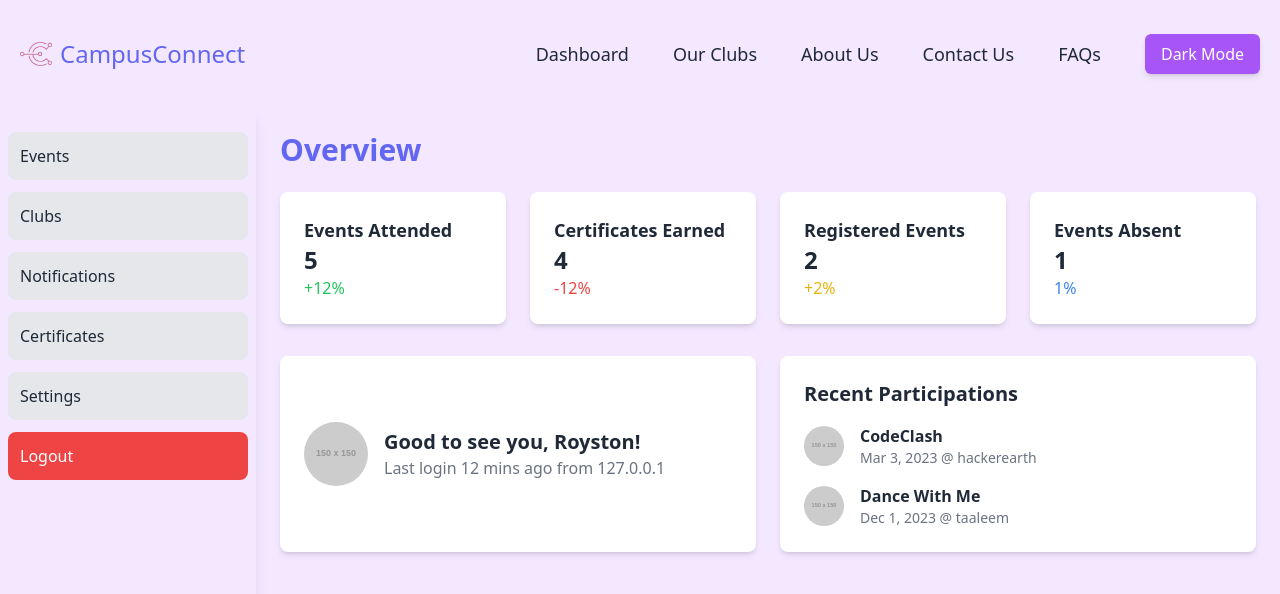
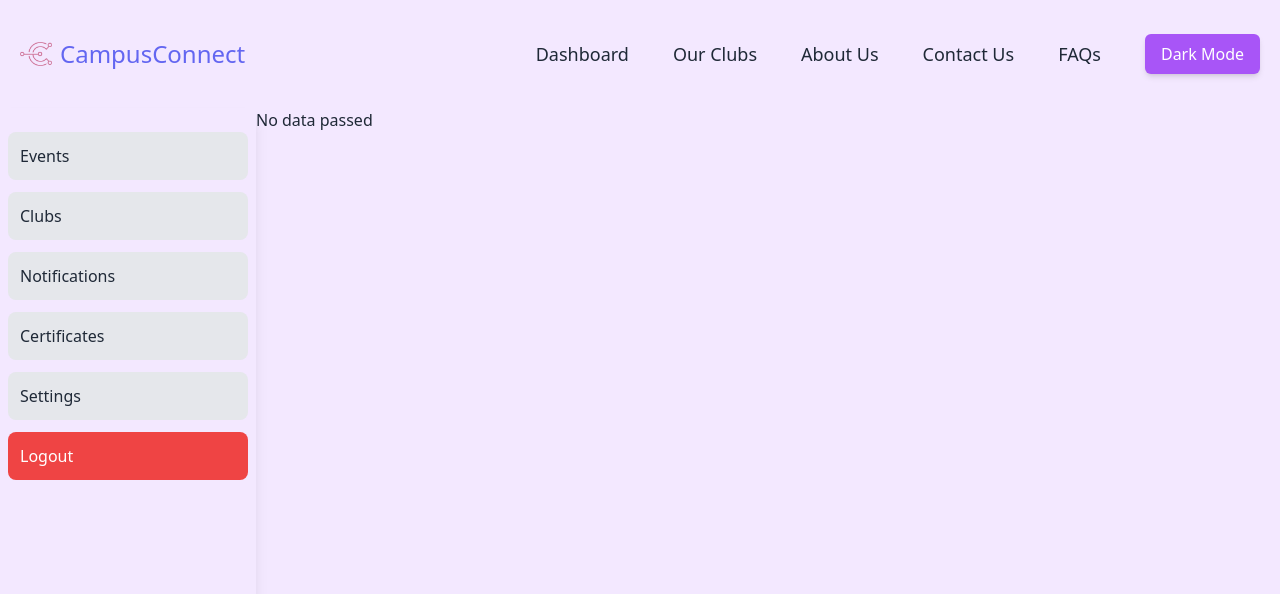
Before and after one commit to roystondz/campusConnect, a React (Vite) app in the folder frontend/: page /dashboard in a window 1280 px wide. Shown: the top 594 px of the page. Built offline with nearby package versions, Linux system fonts and the light colour scheme.

Commit message:
changes in login and signup

```diff
--- a/frontend/components/Dashboard.jsx
+++ b/frontend/components/Dashboard.jsx
@@ -1,14 +1,17 @@
 
 import Sidebar from '../components/Sidebar'; // Assuming you have a Sidebar component
+import { useLocation } from 'react-router-dom';
 
 const Dashboard = () => {
+  const location = useLocation();
+  const {state} = location;
   return (
-    <div className="flex min-h-screen bg-lightPurple-100 dark:bg-gray-800 text-gray-800 dark:text-gray-100">
+    <div className="flex min-h-screen text-gray-800 bg-lightPurple-100 dark:bg-gray-800 dark:text-gray-100">
       <Sidebar /> {/* Sidebar component */}
-
+      {state?(
       <div className="flex-1 p-6">
         {/* Top Navbar */}
-        <div className="flex justify-between items-center mb-6">
+        <div className="flex items-center justify-between mb-6">
           <div className="text-3xl font-semibold text-indigo-500 dark:text-gray-100">Overview</div>
           <div className="flex items-center space-x-4">
 
@@ -17,75 +20,75 @@ const Dashboard = () => {
         </div>
 
         {/* Dashboard Metrics */}
-        <div className="grid grid-cols-1 sm:grid-cols-2 lg:grid-cols-4 gap-6">
+        <div className="grid grid-cols-1 gap-6 sm:grid-cols-2 lg:grid-cols-4">
           {/* Clients Card */}
-          <div className="p-6 bg-white dark:bg-gray-800 rounded-lg shadow-md flex justify-between items-center">
+          <div className="flex items-center justify-between p-6 bg-white rounded-lg shadow-md dark:bg-gray-800">
             <div>
               <h4 className="text-lg font-semibold ">Events Attended</h4>
               <div className="text-2xl font-bold">5</div>
               <div className="text-green-500">+12%</div>
             </div>
             <div className="text-green-500">
-              <i className="fas fa-users text-3xl"></i> {/* Icon */}
+              <i className="text-3xl fas fa-users"></i> {/* Icon */}
             </div>
           </div>
 
           {/* Sales Card */}
-          <div className="p-6 bg-white dark:bg-gray-800 rounded-lg shadow-md flex justify-between items-center">
+          <div className="flex items-center justify-between p-6 bg-white rounded-lg shadow-md dark:bg-gray-800">
             <div>
               <h4 className="text-lg font-semibold">Certificates Earned</h4>
               <div className="text-2xl font-bold">4</div>
               <div className="text-red-500">-12%</div>
             </div>
             <div className="text-blue-500">
-              <i className="fas fa-shopping-cart text-3xl"></i> {/* Icon */}
+              <i className="text-3xl fas fa-shopping-cart"></i> {/* Icon */}
             </div>
           </div>
 
           {/* Performance Card */}
-          <div className="p-6 bg-white dark:bg-gray-800 rounded-lg shadow-md flex justify-between items-center">
+          <div className="flex items-center justify-between p-6 bg-white rounded-lg shadow-md dark:bg-gray-800">
             <div>
               <h4 className="text-lg font-semibold">Registered Events</h4>
               <div className="text-2xl font-bold">2</div>
               <div className="text-yellow-500">+2%</div>
             </div>
             <div className="text-yellow-500">
-              <i className="fas fa-chart-line text-3xl"></i> {/* Icon */}
+              <i className="text-3xl fas fa-chart-line"></i> {/* Icon */}
             </div>
           </div>
 
           {/* Alerts Card */}
-          <div className="p-6 bg-white dark:bg-gray-800 rounded-lg shadow-md flex justify-between items-center">
+          <div className="flex items-center justify-between p-6 bg-white rounded-lg shadow-md dark:bg-gray-800">
             <div>
               <h4 className="text-lg font-semibold">Events Absent</h4>
               <div className="text-2xl font-bold">1</div>
               <div className="text-blue-500">1%</div>
             </div>
             <div className="text-yellow-500">
-              <i className="fas fa-bell text-3xl"></i> {/* Icon */}
+              <i className="text-3xl fas fa-bell"></i> {/* Icon */}
             </div>
           </div>
         </div>
 
         {/* User Profile & Recent Activity */}
-        <div className="grid grid-cols-1 lg:grid-cols-2 gap-6 mt-8">
+        <div className="grid grid-cols-1 gap-6 mt-8 lg:grid-cols-2">
           {/* User Profile */}
-          <div className="p-6 bg-white dark:bg-gray-800 rounded-lg shadow-md flex items-center">
+          <div className="flex items-center p-6 bg-white rounded-lg shadow-md dark:bg-gray-800">
             <img
-              className="w-16 h-16 rounded-full mr-4"
+              className="w-16 h-16 mr-4 rounded-full"
               src="https://via.placeholder.com/150"
               alt="User avatar"
             />
             <div>
-              <h4 className="text-xl font-semibold">Good to see you, Royston!</h4>
+              <h4 className="text-xl font-semibold">Good to see you,{state.name}</h4>
               <div className="text-gray-500 dark:text-gray-400">Last login 12 mins ago from 127.0.0.1</div>
 
             </div>
           </div>
 
           {/* Recent Activity */}
-          <div className="p-6 bg-white dark:bg-gray-800 rounded-lg shadow-md">
-            <h4 className="text-xl font-semibold mb-4">Recent Participations</h4>
+          <div className="p-6 bg-white rounded-lg shadow-md dark:bg-gray-800">
+            <h4 className="mb-4 text-xl font-semibold">Recent Participations</h4>
             <div className="space-y-4">
               <div className="flex items-center justify-between">
                 <div className="flex items-center">
@@ -96,7 +99,7 @@ const Dashboard = () => {
                   />
                   <div className="ml-4">
                     <h5 className="font-semibold">CodeClash</h5>
-                    <div className="text-gray-500 dark:text-gray-400 text-sm">Mar 3, 2023 @ hackerearth</div>
+                    <div className="text-sm text-gray-500 dark:text-gray-400">Mar 3, 2023 @ hackerearth</div>
                   </div>
                 </div>
 
@@ -110,7 +113,7 @@ const Dashboard = () => {
                   />
                   <div className="ml-4">
                     <h5 className="font-semibold">Dance With Me</h5>
-                    <div className="text-gray-500 dark:text-gray-400 text-sm">Dec 1, 2023 @ taaleem</div>
+                    <div className="text-sm text-gray-500 dark:text-gray-400">Dec 1, 2023 @ taaleem</div>
                   </div>
                 </div>
 
@@ -120,6 +123,9 @@ const Dashboard = () => {
           </div>
         </div>
       </div>
+      ):(
+        <p>No data passed</p>
+      )}
     </div>
   );
 };
--- a/frontend/components/Login.jsx
+++ b/frontend/components/Login.jsx
@@ -19,24 +19,29 @@ const Login = () => {
         e.preventDefault();
 
 
-    const response = await fetch('http://localhost:9786/login', {
+    const response = await fetch('http://localhost:3000/api/auth/login', {
         method: 'POST',
         headers: {
           'Content-Type': 'application/json',
         },
-        body: JSON.stringify({ username: inputData ,password:inputPassword}),  // Send data to the server
+        body: JSON.stringify({ email: inputData ,password:inputPassword}),  // Send data to the server
       });
         const data = await response.json();
         if(response.ok && data.success)
+
         {
-          navigate("/Dashboard");
+          const dataToPass={
+            name:data.name,
+            usn:data.USN
+          }
+          navigate("/Dashboard",{state:dataToPass});
         }
     };
 
 
     return (
       <div className="flex items-start justify-center h-screen bg-purple-100 dark:bg-gray-800">
-        <div className="p-8 bg-white rounded-lg shadow-md dark:bg-gray-700 w-96 mt-16"> {/* Adjusted margin-top */}
+        <div className="p-8 mt-16 bg-white rounded-lg shadow-md dark:bg-gray-700 w-96"> {/* Adjusted margin-top */}
           <h2 className="mb-4 text-2xl font-bold text-center text-gray-900 dark:text-white">Welcome back</h2>
           <form onSubmit={handleSubmit} className="space-y-4">
             <input
@@ -54,7 +59,7 @@ const Login = () => {
               className="w-full px-3 py-2 border rounded-md dark:bg-gray-600 dark:text-white dark:border-gray-500"
             />
             <div className="text-right">
-              <a href="" className="text-xs sm:text-sm font-medium text-purple-500 hover:text-purple-600 dark:text-purple-400 dark:hover:text-purple-300">Forgot Password?</a>
+              <a href="" className="text-xs font-medium text-purple-500 sm:text-sm hover:text-purple-600 dark:text-purple-400 dark:hover:text-purple-300">Forgot Password?</a>
             </div>
             <button
               type="submit"
--- a/frontend/components/Navbar.jsx
+++ b/frontend/components/Navbar.jsx
@@ -1,6 +1,7 @@
 import { useState, useEffect } from "react";
 import logo from "../assets/logo.png";
 import {Link} from "react-router-dom";
+import Dashboard from "./Dashboard";
 
 
 export const Navbar = () => {
@@ -16,7 +17,7 @@ export const Navbar = () => {
   // Update the navigation array to include paths
   const navigation = [
     { name: "Dashboard", path: "/Dashboard" },
-    { name: "Our Clubs", path: "/club" },
+    { name: "Our Clubs", path: "/Clubs" },
 
     { name: "About Us", path: "/about" },
     { name: "Contact Us", path: "/contact" },
--- a/frontend/src/App.jsx
+++ b/frontend/src/App.jsx
@@ -10,6 +10,7 @@ import Clubs from '../components/Clubs';
 import Club from  '../components/club';
 import About from "../components/About_Us";
 import Error from "../components/Error";
+import ProtectedRoutes from '../utils/protectedRoutes';
 
 
 export default function App() {
@@ -21,16 +22,21 @@ export default function App() {
       <Router>
         <Navbar/>
         <Routes>
-          <Route path="/dashboard" element={<Dashboard />} />
+
           <Route path="/" element={<Home />} />
+
           <Route path="/home" element={<Home />} />
           <Route path="/login" element={<Login />} />
           <Route path="/signup" element={<Signup />} />
+          <Route element={<ProtectedRoutes/>}>
+
+          <Route path="/dashboard" element={<Dashboard />} />
           <Route path="/events" element={<Events />} />
           <Route path="/clubs" element={<Clubs />} />
           <Route path="/club" element={<Club />}/>
           <Route path="/about" element={<About />} />
           {/* Catch-all route for 404 page */}
+          </Route>
           <Route path="*" element={<Error />} />
         </Routes>
       </Router>
--- /dev/null
+++ b/frontend/utils/protectedRoutes.jsx
@@ -0,0 +1,8 @@
+import { Outlet,Navigate } from "react-router-dom";
+
+const ProtectedRoutes =()=>{
+    const user=true
+    return user?<Outlet/>:<Navigate to="/login"/>
+}
+
+export default ProtectedRoutes
```
Also changed, not shown: frontend/components/Signup.jsx (+71 -11 lines).
